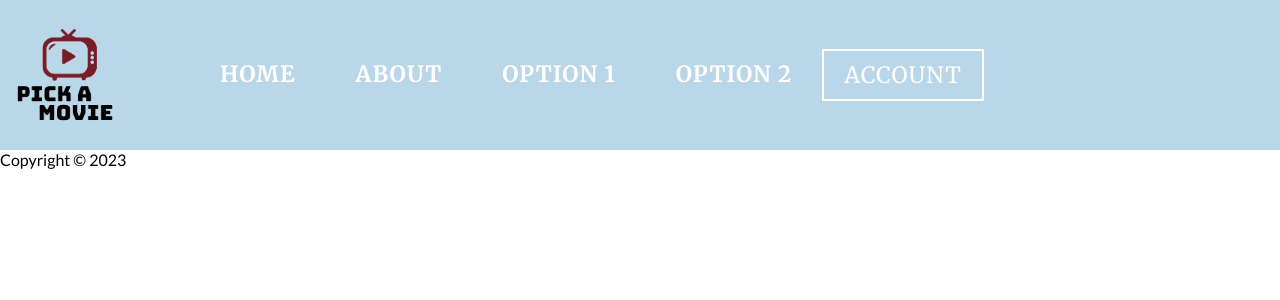
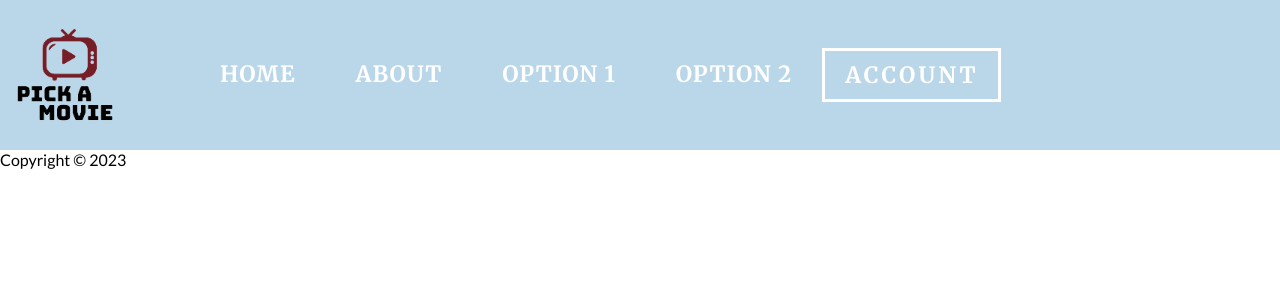
Before and after one commit to andrzejszlachta/pick-a-movie, a Vue app: page /about in a window 1280 px wide. Shown: the top 300 px of the page. Built offline with nearby package versions, Linux system fonts and the light colour scheme.

Commit message:
Fix Base Button styles

```diff
--- a/src/ui/BaseButton.vue
+++ b/src/ui/BaseButton.vue
@@ -7,24 +7,25 @@
 <style lang="scss">
 button.base-btn {
   font-size: 1.4rem;
-  border: 2px solid white;
+  border: none;
   outline: none;
   padding: 0;
   background-color: transparent;
-  &:hover {
+  &:hover a {
     border-color: #EB455F;
-    a {
-      color: #EB455F;
-    }
+    color: #EB455F;
   }
   a {
     display: block;
+    border: 3px solid white;
     padding: 10px 20px;
     font-family: 'Merriweather', serif;
+    font-weight: bold;
     text-transform: uppercase;
-    letter-spacing: 1px;
+    letter-spacing: 3px;
     text-decoration: none;
     color: white;
+    transition: color .2s ease-out, border-color .2s ease-out;
   }
 }
 </style>
```
